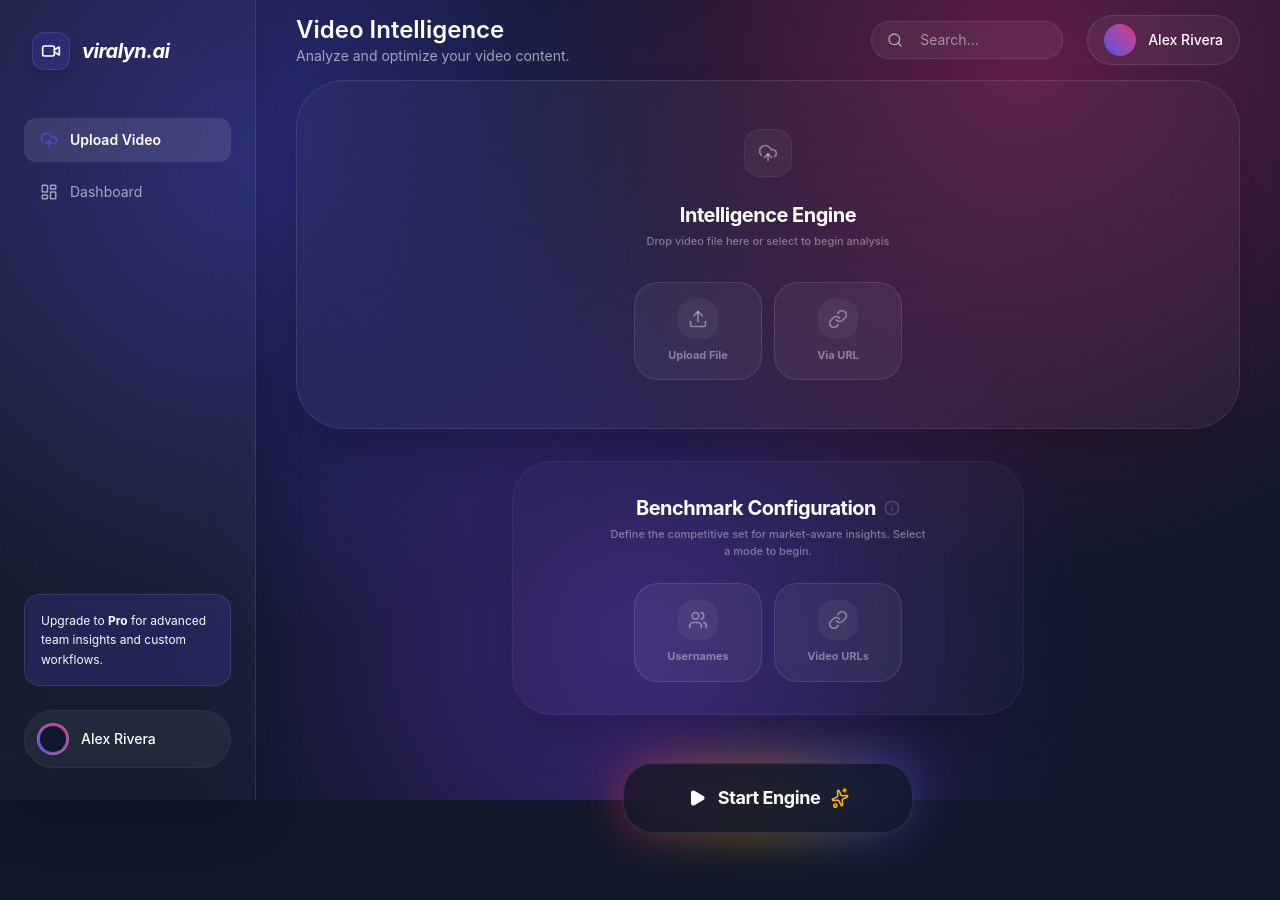
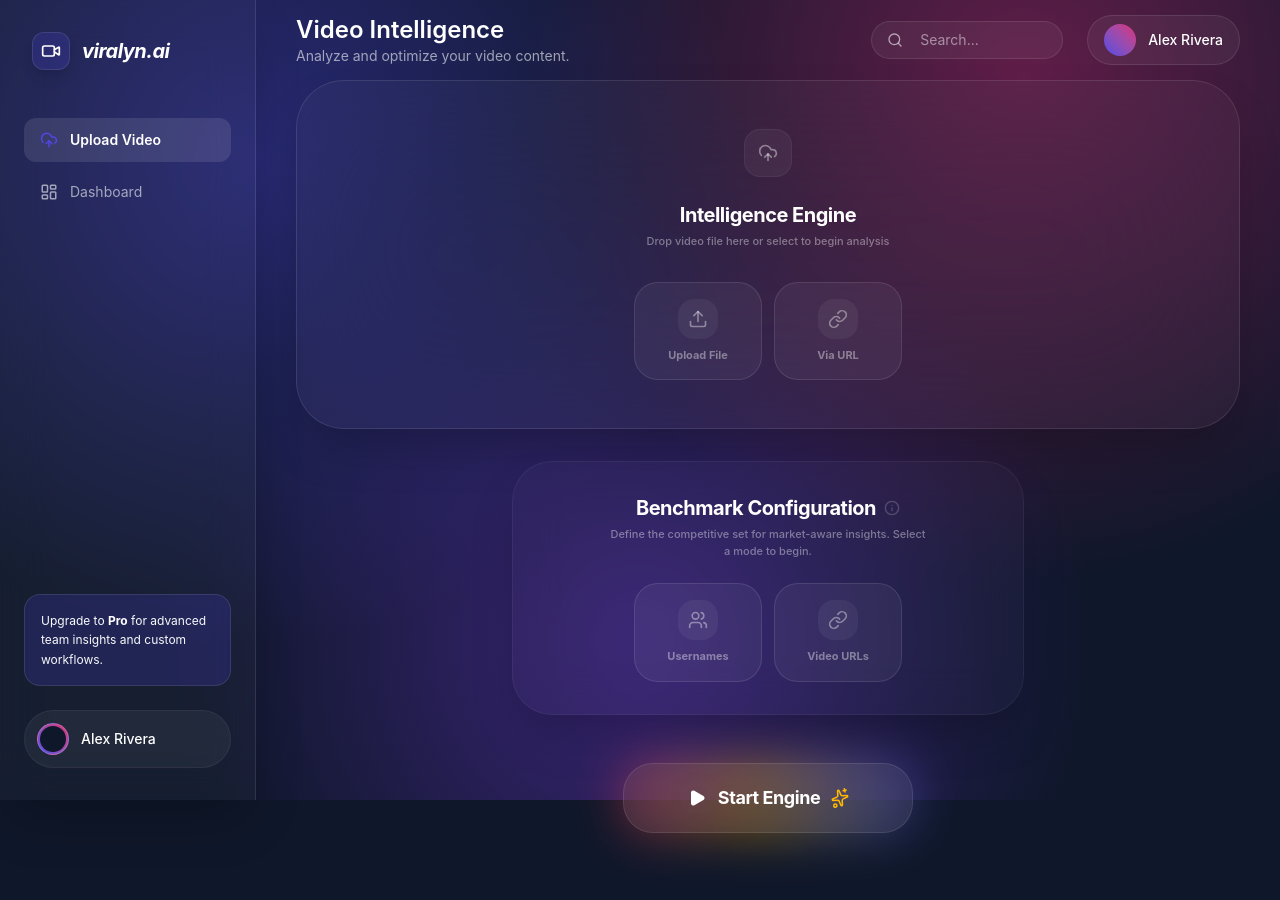
Before and after one commit to fathindifa26/frontend-content, a React (Vite) app: page / in a window 1280 px wide. Shown: the top 900 px of the page. Built offline with nearby package versions, Linux system fonts and the light colour scheme.

Commit message:
start button

```diff
--- a/src/components/upload/SatisfyingStartButton.tsx
+++ b/src/components/upload/SatisfyingStartButton.tsx
@@ -22,7 +22,7 @@ export function SatisfyingStartButton() {
 
         {/* Button Content */}
         <button
-          className="relative px-16 py-5 bg-background/80 backdrop-blur-2xl border border-white/10 rounded-[30px] flex items-center space-x-3 group-hover:bg-white/5 transition-all duration-500"
+          className="relative px-16 py-5 bg-white/5 backdrop-blur-2xl border border-white/10 rounded-[30px] flex items-center space-x-3 hover:bg-white/10 transition-all duration-500 shadow-[inset_0_0_20px_rgba(255,255,255,0.02)]"
         >
           <div className="relative">
              <div className="absolute inset-0 bg-primary/20 blur-md rounded-full animate-pulse" />
```
